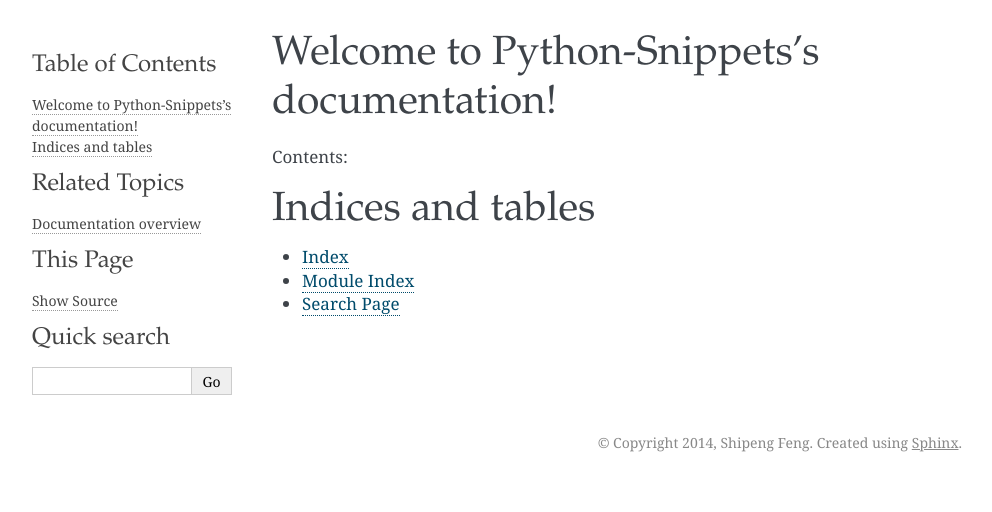
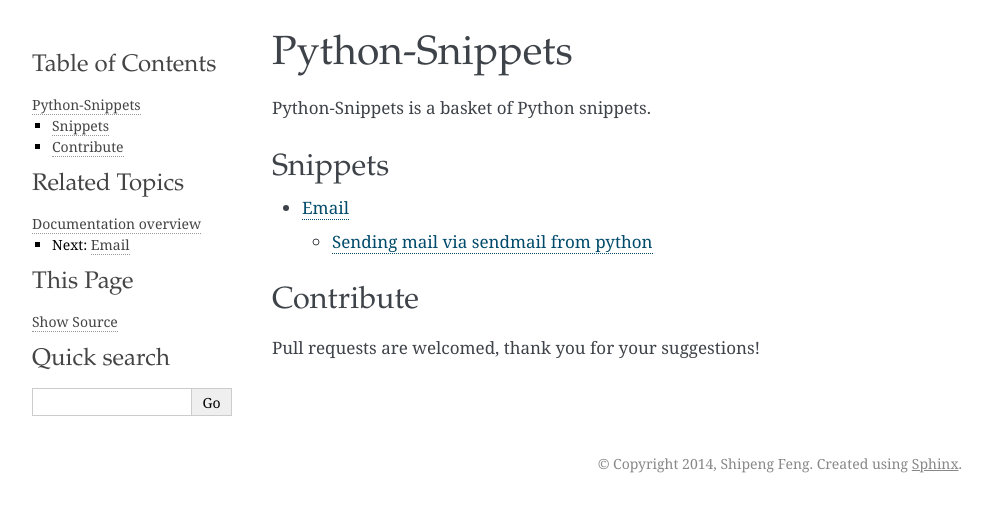
Before and after one commit to fengsp/python-snippets, a Sphinx documentation site: the page built from docs/index.rst, in a window 1280 px wide. Shown: the top 512 px of the page, without its empty margins (148-1140 px from the left). Built offline with Sphinx 7.4.7, drawn with Linux system fonts in a browser that asks for light colours.

Commit message:
Added email

```diff
--- a/docs/index.rst
+++ b/docs/index.rst
@@ -1,21 +1,19 @@
-.. Python-Snippets documentation master file, created by
-   sphinx-quickstart on Tue Jul  8 15:47:43 2014.
-   You can adapt this file completely to your liking, but it should at least
-   contain the root `toctree` directive.
+Python-Snippets
+===============
 
-Welcome to Python-Snippets's documentation!
-===========================================
+Python-Snippets is a basket of Python snippets.
 
-Contents:
+
+Snippets
+--------
 
 .. toctree::
    :maxdepth: 2
 
+   email
 
 
-Indices and tables
-==================
+Contribute
+----------
 
-* :ref:`genindex`
-* :ref:`modindex`
-* :ref:`search`
+Pull requests are welcomed, thank you for your suggestions!
```
Also changed, not shown: docs/email.rst (added, +20 -0 lines).
